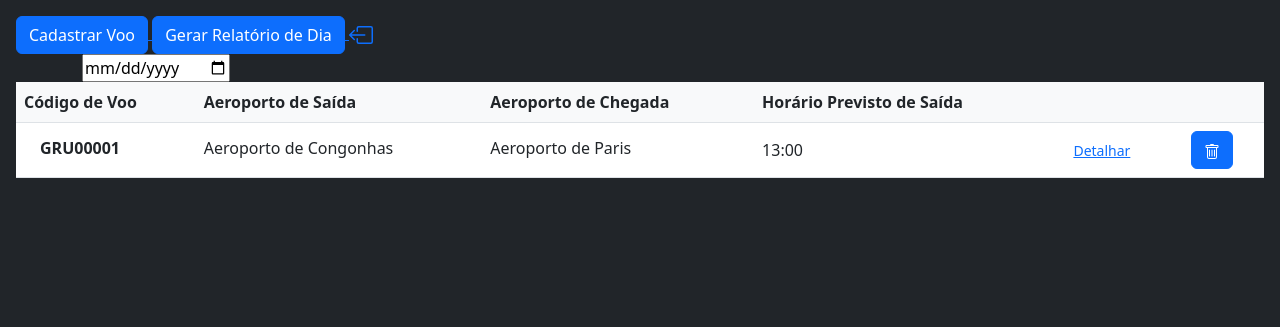
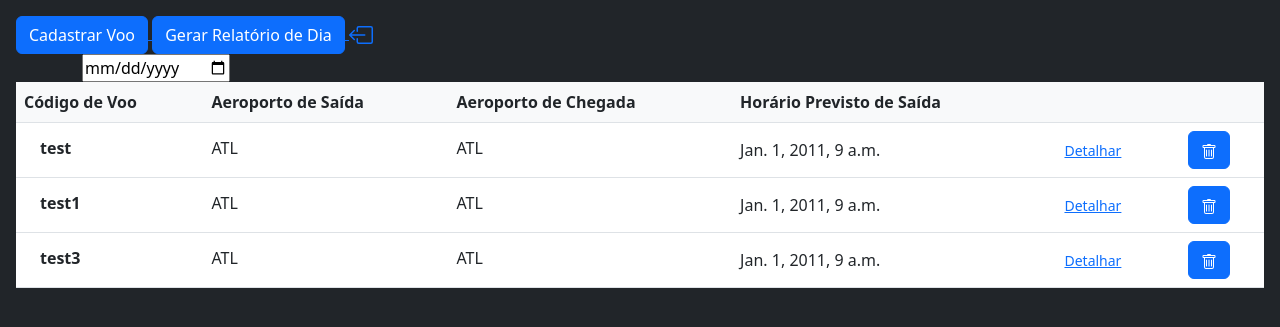
Before and after one commit to sergio-contente/PCS3643, a Django app: page /ListaVoos/ in a window 1280 px wide. Shown: the top 327 px of the page. Run offline with Django 4.2, Linux system fonts and the light colour scheme; data comes from the database, SQL or seed files in the repository; some libraries are stand-ins or nearby versions.

Commit message:
✨ feat: delete button and show flights list

```diff
--- a/MyProj/FlightApp/views.py
+++ b/MyProj/FlightApp/views.py
@@ -1,10 +1,9 @@
-from django.http import HttpResponseRedirect, HttpResponseNotAllowed
+from django.http import HttpResponseRedirect
 from django.shortcuts import render
+from django.contrib import messages
 from FlightApp.forms import *
 from FlightApp.models import *
-from django.contrib import messages
-from django.views.generic import TemplateView
-
+from FlightApp.utils import airports
 from FlightApp.forms import LoginForm
 
 # Create your views here.
@@ -13,7 +12,21 @@ tentativas = 0
 
 
 def ListaVoos(request):
-    return render(request, "ListaVoos.html")
+    if request.method == "GET":
+        flights = Voo.objects.all()
+        # provavelmente não optimo
+        for flight in flights:
+            flight.rota.aeroporto_destino = airports[int(
+                flight.rota.aeroporto_destino) - 1][1]
+            flight.rota.aeroporto_saida = airports[int(
+                flight.rota.aeroporto_saida) - 1][1]
+        return render(request, "ListaVoos.html", {'flights': flights, 'currFlight': ""})
+
+
+def deleteFlight(request, codigo):
+    flight = Voo.objects.get(codigo_voo=codigo)
+    flight.delete()
+    return HttpResponseRedirect("/ListaVoos/")
 
 
 def GerarRelatorios(request):
--- a/MyProj/MyProj/urls.py
+++ b/MyProj/MyProj/urls.py
@@ -17,6 +17,8 @@ from django.contrib import admin
 from django.urls import path
 from FlightApp import views
 
+app_name = 'flightApp'
+
 urlpatterns = [
     path('admin/', admin.site.urls),
     path('ListaVoos/', views.ListaVoos),
@@ -24,5 +26,7 @@ urlpatterns = [
     path('AtualizarVoo/', views.AtualizarVoo),
     path('GerarRelatorios/', views.GerarRelatorios),
     path('MonitorarVoo/', views.MonitorarVoo),
-    path('', views.Login, name='Login')
+    path('', views.Login, name='Login'),
+    path('ListaVoos/delete/<str:codigo>',
+         views.deleteFlight, name='deleteFlight')
 ]
--- a/MyProj/template/ListaVoos.html
+++ b/MyProj/template/ListaVoos.html
@@ -30,13 +30,15 @@
                     <button type="button" class="btn btn-secondary" data-dismiss="modal">
                             Fechar
                         </button>
-                    <button type="button" class="btn btn-primary">
-                            Deletar
-                        </button>
+                    <div class="btn btn-primary">
+                        <a>Deletar</a>
+                    </div>
                 </div>
             </div>
         </div>
     </div>
+    <!-- Modal -->
+
     <a href="/CadastrarVoo"><button type="button" class="btn btn-primary">
                 Cadastrar Voo
             </button>
@@ -80,22 +83,29 @@
             </tr>
         </thead>
         <tbody>
+            {% for flight in flights %}
             <tr>
                 <td>
                     <div class="d-flex align-items-center">
                         <!-- <img src="https://mdbootstrap.com/img/new/avatars/8.jpg" alt="" style="width: 45px; height: 45px" class="rounded-circle" /> -->
                         <div class="ms-3">
-                            <p class="fw-bold mb-1">GRU00001</p>
+                            <p class="fw-bold mb-1">
+                                {{ flight.codigo_voo}}
+                            </p>
                         </div>
                     </div>
                 </td>
                 <td>
-                    <p class="fw-normal mb-1">Aeroporto de Congonhas</p>
+                    <p class="fw-normal mb-1">
+                        {{flight.rota.aeroporto_saida}}
+                    </p>
                 </td>
                 <td>
-                    <p class="fw-normal mb-1">Aeroporto de Paris</p>
+                    <p class="fw-normal mb-1">
+                        {{flight.rota.aeroporto_destino}}
+                    </p>
                 </td>
-                <td>13:00</td>
+                <td>{{flight.previsao.partida_prevista}}</td>
                 <td>
                     <a href="/MonitorarVoo">
                         <button type="button" class="btn btn-link btn-sm btn-rounded">
@@ -105,7 +115,7 @@
                 </td>
                 <td>
                     <!-- Button trigger modal -->
-                    <button type="button" class="btn btn-primary" data-toggle="modal" data-target="#exampleModal">
+                    <button type="button" class="btn btn-primary" data-toggle="modal" data-target="#exampleModal" data-flightCode="{{flight.codigo_voo}}">
                             <svg
                                 xmlns="http://www.w3.org/2000/svg"
                                 width="16"
@@ -125,11 +135,25 @@
                         </button>
                 </td>
             </tr>
+            {% endfor %}
         </tbody>
     </table>
+    {% else %}
+    <span>No Data</span> {% endif %} {% endblock %}
     <script src="https://code.jquery.com/jquery-3.2.1.slim.min.js" integrity="sha384-KJ3o2DKtIkvYIK3UENzmM7KCkRr/rE9/Qpg6aAZGJwFDMVNA/GpGFF93hXpG5KkN" crossorigin="anonymous"></script>
     <script src="https://cdn.jsdelivr.net/npm/popper.js@1.12.9/dist/umd/popper.min.js" integrity="sha384-ApNbgh9B+Y1QKtv3Rn7W3mgPxhU9K/ScQsAP7hUibX39j7fakFPskvXusvfa0b4Q" crossorigin="anonymous"></script>
     <script src="https://cdn.jsdelivr.net/npm/bootstrap@4.0.0/dist/js/bootstrap.min.js" integrity="sha384-JZR6Spejh4U02d8jOt6vLEHfe/JQGiRRSQQxSfFWpi1MquVdAyjUar5+76PVCmYl" crossorigin="anonymous"></script>
+    <script>
+        $("#exampleModal").on("show.bs.modal", function(event) {
+            var button = $(event.relatedTarget); // Button that triggered the modal
+            var flightCode = button.attr("data-flightCode"); // Extract flight code
+            var modal = $(this);
+            modal
+                .find(".modal-footer a")
+                .attr("href", "delete/" + flightCode);
+            console.log(modal.find(".modal-footer a"));
+        });
+    </script>
 </body>
 
 </html>
```
Also changed, not shown: other parts of MyProj/template/ListaVoos.html (+2 -1 lines).
